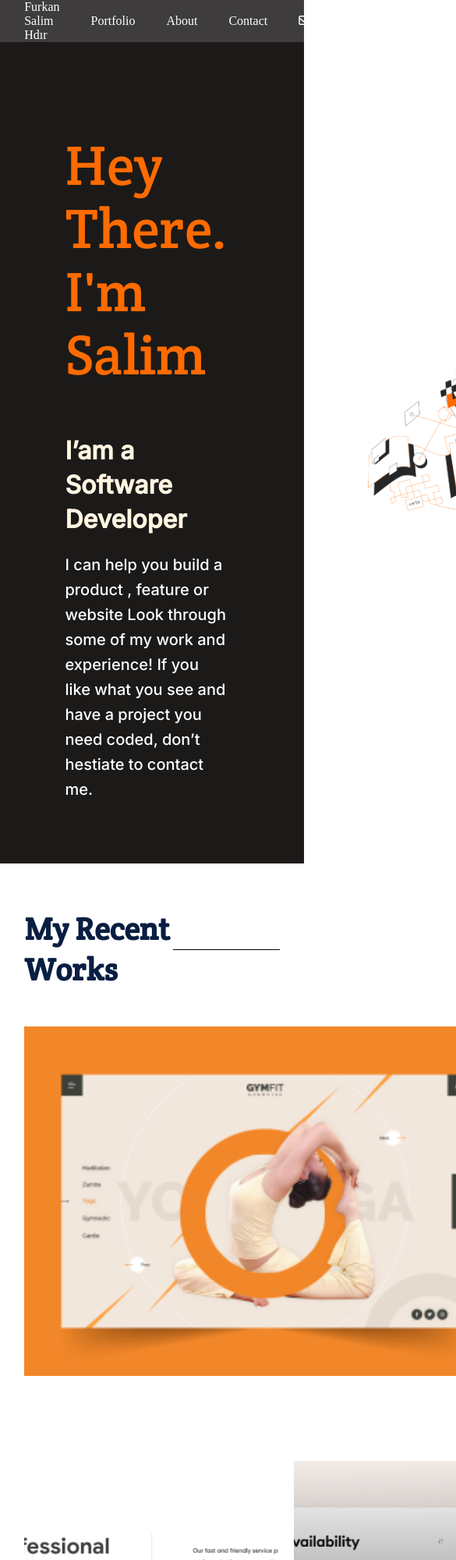
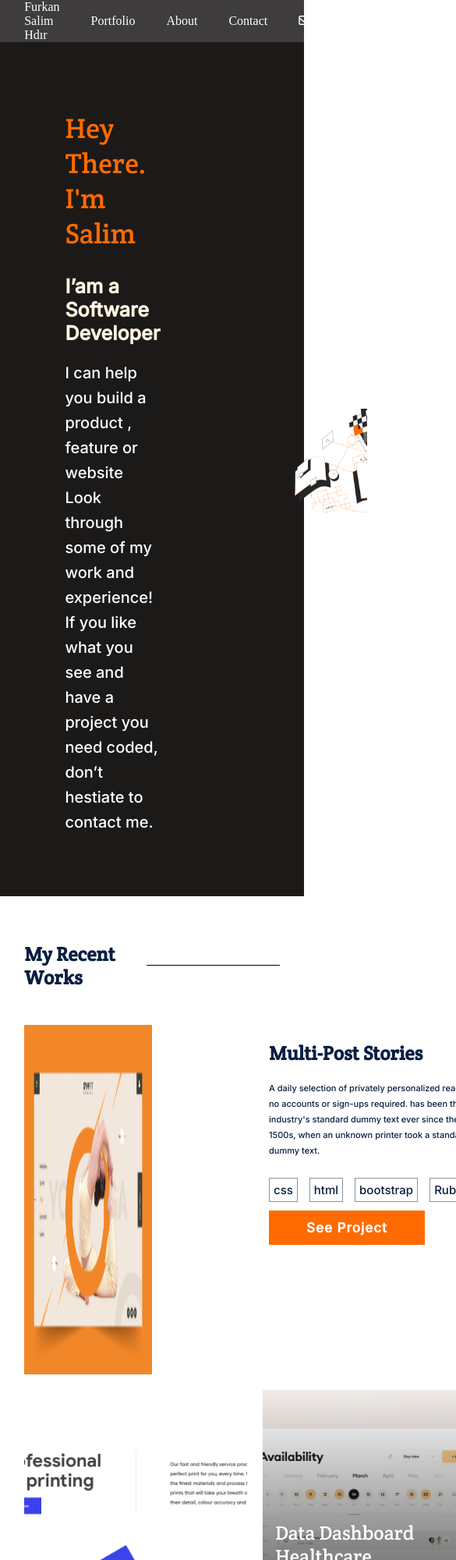
Before and after one commit to Fsher07/Portfolio-Desktop-version, a plain HTML site: page index.html in a window 390 px wide. Shown: the top 2000 px of the page at 78% size, 585 px wide, since content can reach past the window. Drawn offline with Linux system fonts and the light colour scheme.

Commit message:
Add media querries for small screens

```diff
--- a/index.html
+++ b/index.html
@@ -94,7 +94,7 @@
       <button class="projectbtn btn">See Project</button>
     </div>
     <div class="card card2">
-      <h3 class="project-titles">Data Dashboard Healthcare</h3>
+      <h3 class="project-titles">Data Dashboard<br> Healthcare</h3>
       <p>A daily selection of privately personalized reads; no accounts or sign-ups required.
          has been the industry's standard</p>
       <ul class="project-ul">
@@ -110,7 +110,7 @@
       </ul>
     </div>
     <div class="card card3">
-      <h3 class="project-titles">Data Dashboard Healthcare</h3>
+      <h3 class="project-titles">Data Dashboard<br> Healthcare</h3>
       <p>A daily selection of privately personalized reads; no accounts or sign-ups required.
          has been the industry's standard</p>
       <ul class="project-ul">
@@ -126,7 +126,7 @@
       </ul>
     </div>
     <div class="card">
-      <h3 class="project-titles">Data Dashboard Healthcare</h3>
+      <h3 class="project-titles">Data Dashboard<br> Healthcare</h3>
       <p>A daily selection of privately personalized reads; no accounts or sign-ups required.
          has been the industry's standard</p>
       <ul class="project-ul">
@@ -142,7 +142,7 @@
       </ul>
     </div>
     <div class="card card5">
-      <h3 class="project-titles">Data Dashboard Healthcare</h3>
+      <h3 class="project-titles">Data Dashboard<br> Healthcare</h3>
       <p>A daily selection of privately personalized reads; no accounts or sign-ups required.
          has been the industry's standard</p>
       <ul class="project-ul">
@@ -158,7 +158,7 @@
       </ul>
     </div>
     <div class="card card3">
-      <h3 class="project-titles">Data Dashboard Healthcare</h3>
+      <h3 class="project-titles">Data Dashboard<br> Healthcare</h3>
       <p>A daily selection of privately personalized reads; no accounts or sign-ups required.
          has been the industry's standard</p>
       <ul class="project-ul">
--- a/style.css
+++ b/style.css
@@ -86,13 +86,6 @@ p {
 #headline-img {
   width: 30%;
   height: 70%;
-}
-
-@media (max-width: 1100px) {
-  #headline-img {
-    width: 40%;
-    right: 0;
-  }
 }
 
 .intro {
@@ -405,3 +398,27 @@ section ul li {
   margin-right: 2.5px;
   margin-left: 2.5px;
 }
+
+@media all and (max-width: 1100px) {
+  h1 {
+    font-size: 36px;
+    line-height: 45px;
+  }
+
+  .works-title, .intro-title, .project-titles {
+    font-size: 25px;
+    line-height: 30px;
+  }
+
+  p, .works-text {
+    font-size: 11px;
+    line-height: 20px;
+  }
+
+  #yogaPng {
+    width: 50%;
+  }
+  .project-ul {
+    padding-left: 0;
+  }
+}
```
